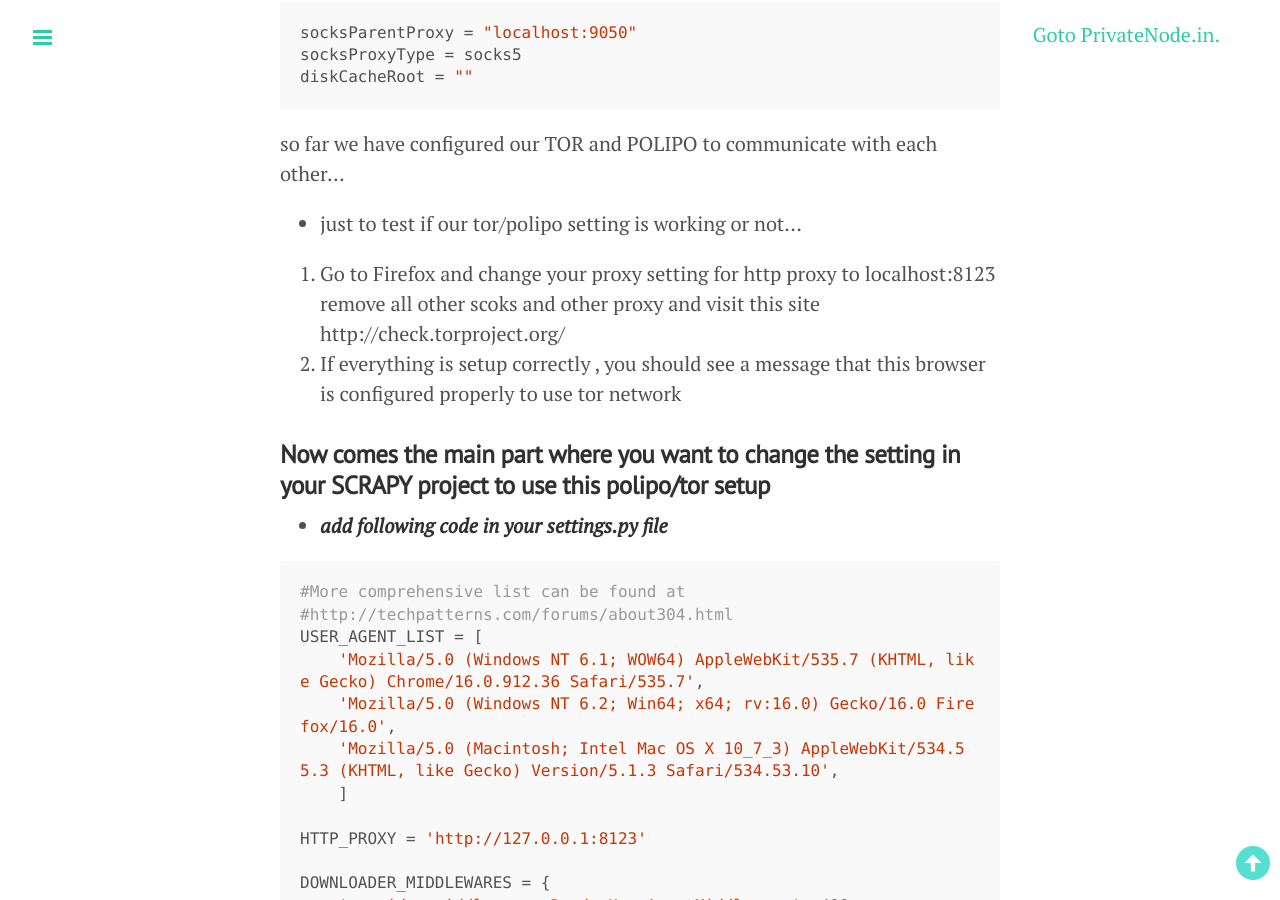
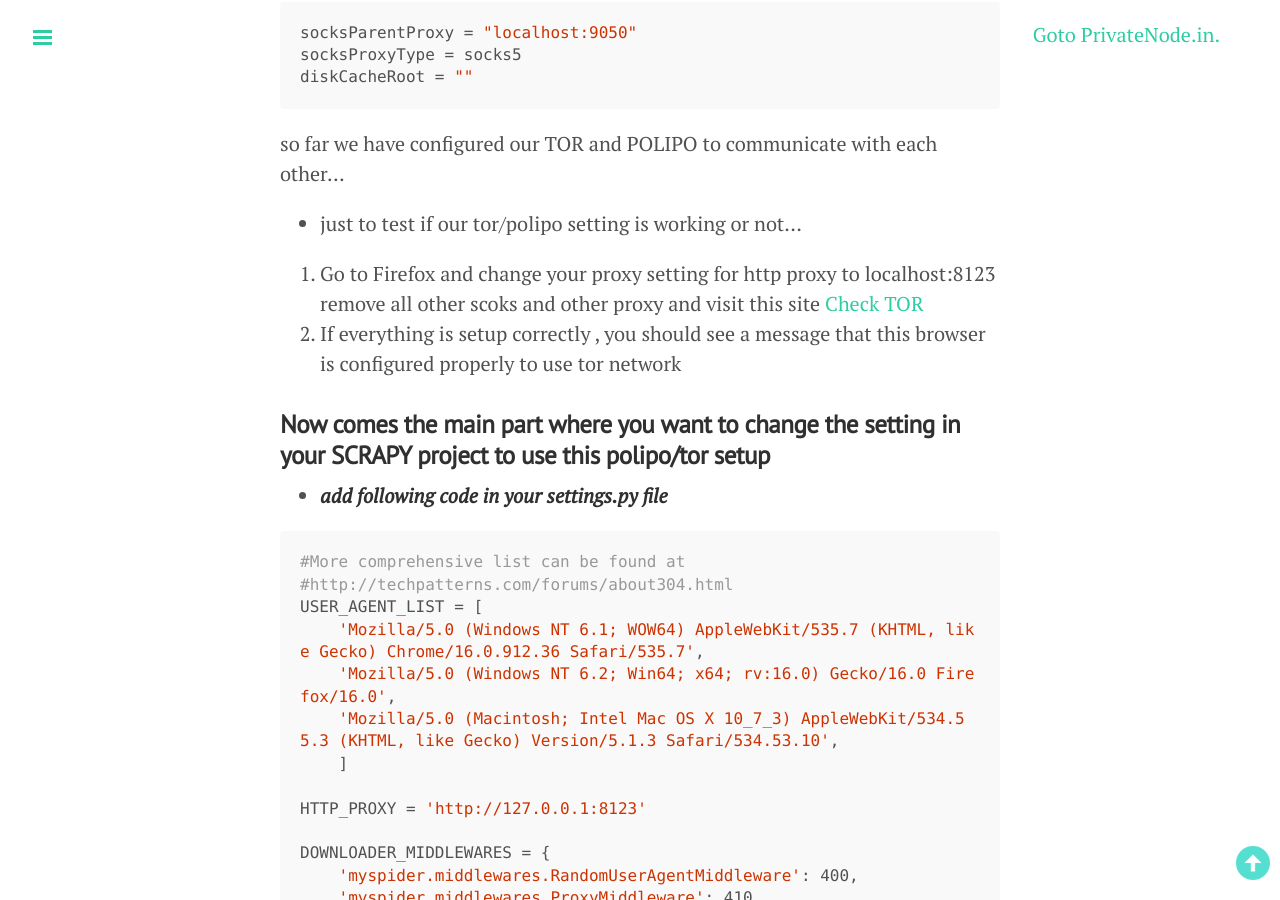
Before and after one commit to DharmeshPandav/dharmeshpandav.github.io, a Jekyll site: the page built from _posts/2015-02-24-Torifying-your-Scrapy_project_on_ubuntu.md, in a window 1280 px wide and 900 px high, scrolled down 1922 px. Built offline with Jekyll 4.4.1, drawn with Linux system fonts in a browser that asks for light colours; nearby versions of some CDN libraries; Markdown is read by kramdown in place of the engine named in the settings.

```diff
--- a/_posts/2015-02-24-Torifying-your-Scrapy_project_on_ubuntu.md
+++ b/_posts/2015-02-24-Torifying-your-Scrapy_project_on_ubuntu.md
@@ -78,7 +78,7 @@ so far we have configured our TOR and POLIPO to communicate with each other...
 
 * just to test if our tor/polipo setting is working or not...
 
-1. Go to Firefox and change your proxy setting for http proxy to localhost:8123 remove all other scoks and other proxy and visit this site http://check.torproject.org/
+1. Go to Firefox and change your proxy setting for http proxy to localhost:8123 remove all other scoks and other proxy and visit this site [Check TOR](http://check.torproject.org/)
 2. If everything is setup correctly , you should see a message that this browser is configured properly to use tor network
 
 ### **Now comes the main part where you want to change the setting in your SCRAPY project to use this polipo/tor setup**
```
